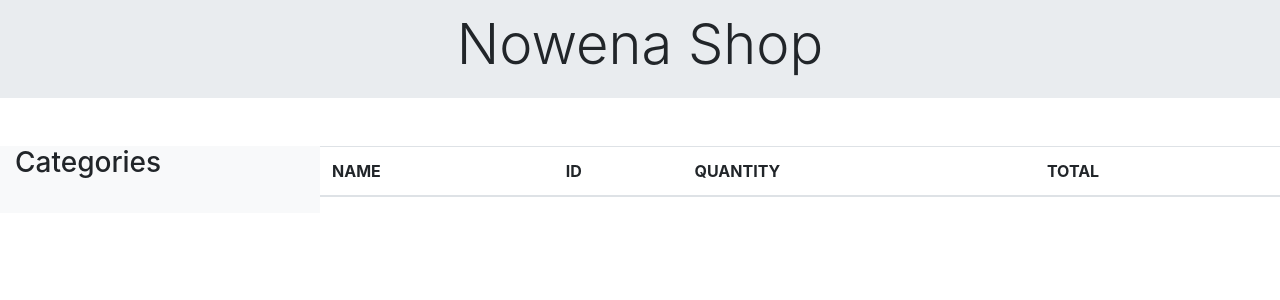
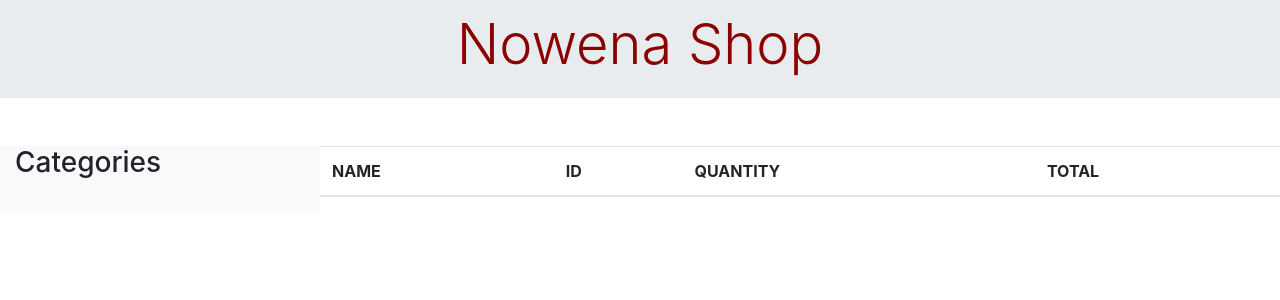
Before and after one commit to waking-eni/php-simple-ecommerce, a PHP site: page /cart.php in a window 1280 px wide. Shown: the part 30-330 px from the top of the page. Run offline with PHP 8.4, Linux system fonts and the light colour scheme; data that the repository does not hold is empty.

Commit message:
Update header.php

```diff
--- a/public/header.php
+++ b/public/header.php
@@ -72,6 +72,6 @@
 
     <div class="jumbotron jumbotron-fluid jumbotron-header mb-0">
         <div class="container">
-            <h2 class="display-4 text-center">Nowena Shop</h2>
+            <h2 class="display-4 text-center"><a href="index.php" class="red-font">Nowena Shop</a></h2>
         </div>
     </div>
```
